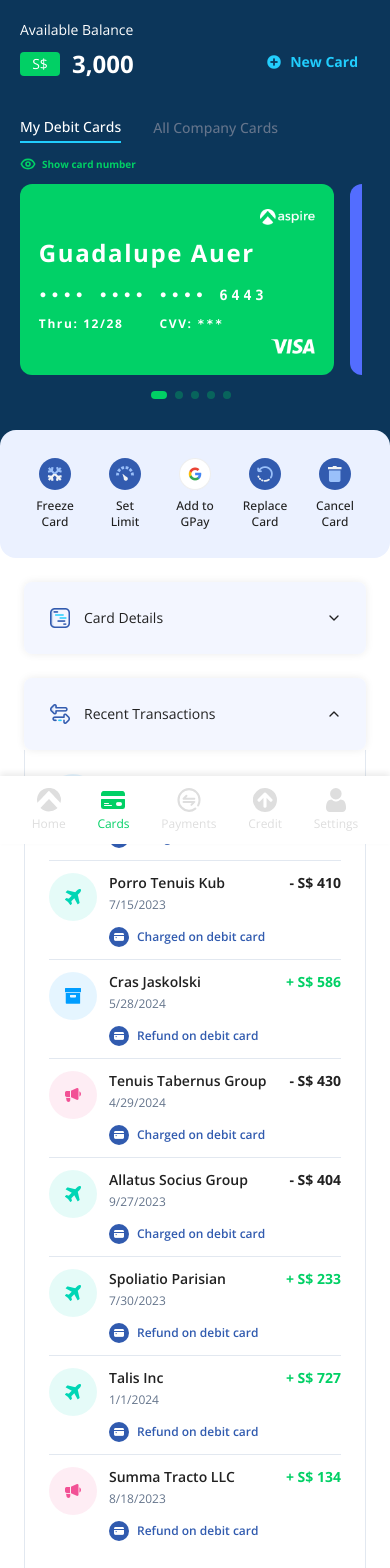
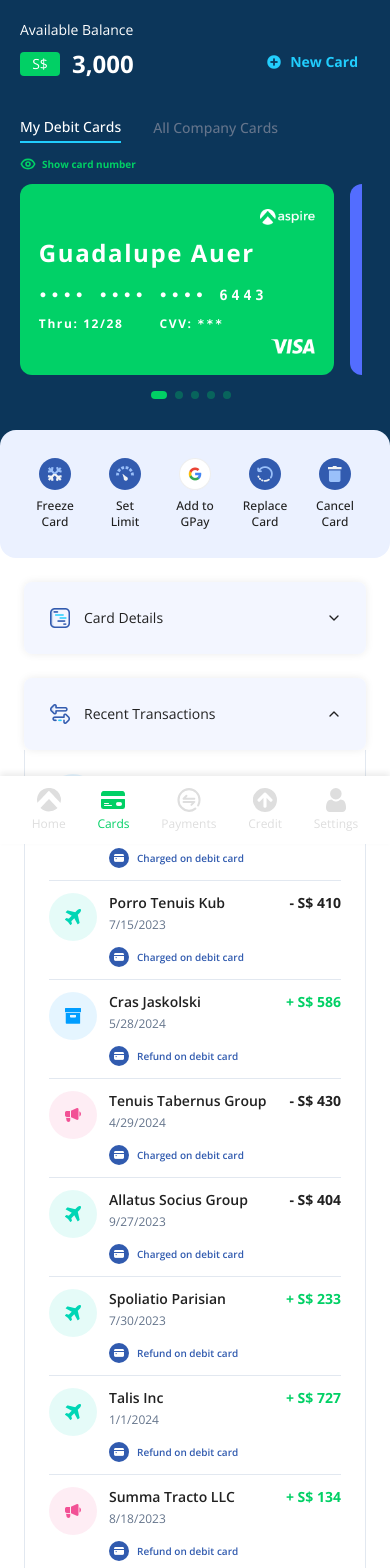
Before and after one commit to manas94gupta/aspire-challenge, a Next.js app: page /cards in a window 390 px wide. Shown: the top 1568 px of the page. Built offline with nearby package versions, Linux system fonts and the light colour scheme.

Commit message:
transaction list item fix for spacing and size in mobile view

```diff
--- a/src/components/cards/transaction-li.tsx
+++ b/src/components/cards/transaction-li.tsx
@@ -39,7 +39,7 @@ export function TransactionLi({
           <span className="mb-3.5 text-xs text-muted-foreground">
             {transaction.date}
           </span>
-          <div className="flex items-center text-xs font-semibold text-primary">
+          <div className="flex items-center text-[10px] md:text-xs font-semibold text-primary">
             <div className="mr-2 flex h-5 w-5 items-center justify-center rounded-full bg-primary">
               <Image
                 src="/assets/images/icons/card-swipe.png"
@@ -53,7 +53,7 @@ export function TransactionLi({
           </div>
         </div>
         <div
-          className={`text-sm font-bold ${transaction.type === 'credit' ? 'text-accent' : ''}`}
+          className={`text-sm font-bold basis-15 text-right ${transaction.type === 'credit' ? 'text-accent' : ''}`}
         >
           <span>
             {transaction.type === 'credit' && '+'}
```
